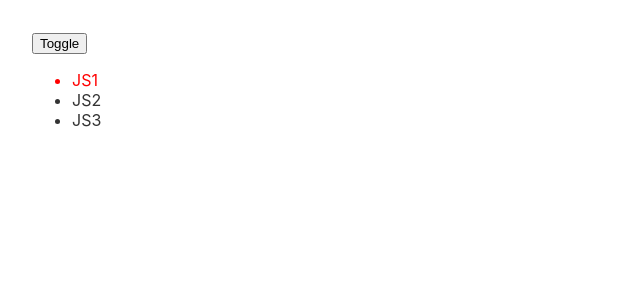
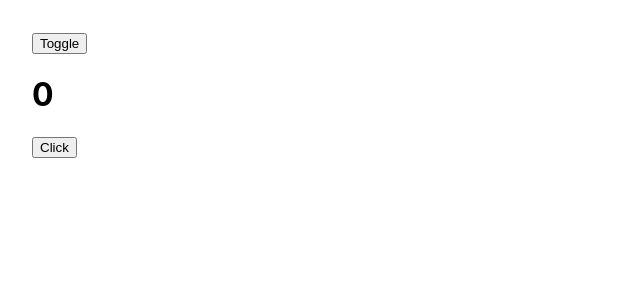
Before and after one commit to Spidartist/ReactF8, a React (Create React App) app: page / in a window 1280 px wide. Both pictures are taken after a click on the button "Toggle". Shown: the top 300 px of the page, without its empty margins (0-640 px from the left). Built offline with nearby package versions, Linux system fonts and the light colour scheme.

Commit message:
useLayoutEffect

```diff
--- a/src/Content.js
+++ b/src/Content.js
@@ -1,53 +1,23 @@
-import { useState, useEffect } from "react"
+import { useState, useEffect, useLayoutEffect } from "react"
 
 
-const lessons = [
-    {
-        id: 1,
-        name: "JS1"
-    },
-    {
-        id: 2,
-        name: "JS2"
-    },
-    {
-        id: 3,
-        name: "JS3"
+function Content(){
+    const [count, setCount] = useState(0)
+
+    useLayoutEffect(() => {
+        if (count > 3){
+            setCount(0)
+        }
+    }, [count])
+
+    const handleCount = () => {
+        setCount(count + 1)
     }
-]
-
-function Content(){
-    const [lessonId, setLessonId] = useState(1)
-
-    useEffect(() => {
-        const handleComment = ({ detail }) => {
-            console.log(detail)
-        }
-
-        window.addEventListener(`lesson-${lessonId}`, handleComment)
-
-        return () => {
-            window.removeEventListener(`lesson-${lessonId}`, handleComment)
-        }
-    }, [lessonId])
 
     return (
         <div>
-            <ul>
-                {lessons.map(lesson => (
-                    <li
-                        key={lesson.id}
-                        style={{
-                            color: lessonId === lesson.id ?
-                                "red":
-                                "#333"
-                        }}
-                        onClick={() => setLessonId(lesson.id)}
-                    >
-                        {lesson.name}
-                    </li>
-                ))}
-            </ul>
+            <h1>{count}</h1>
+            <button onClick={handleCount}>Click</button>
         </div>
     )
 }
```
